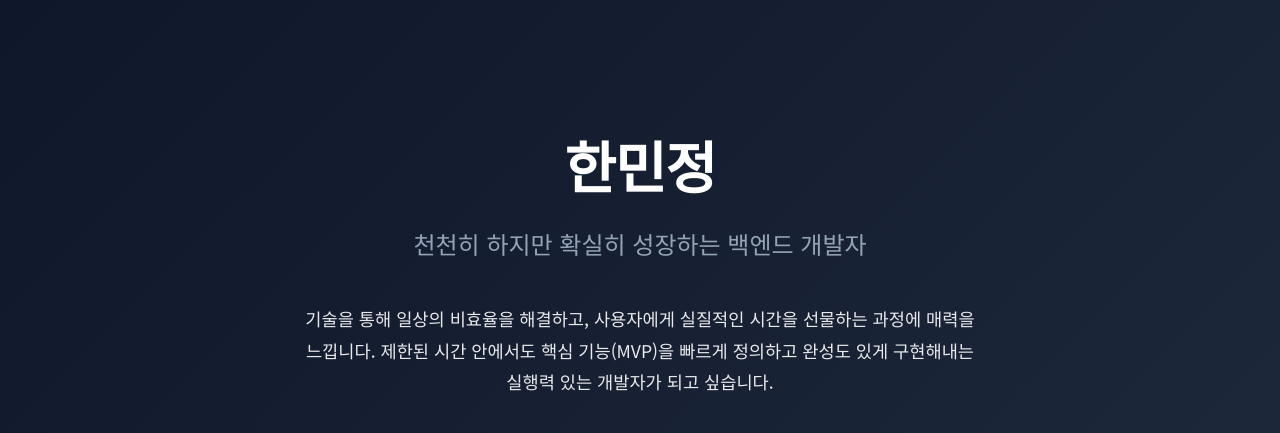
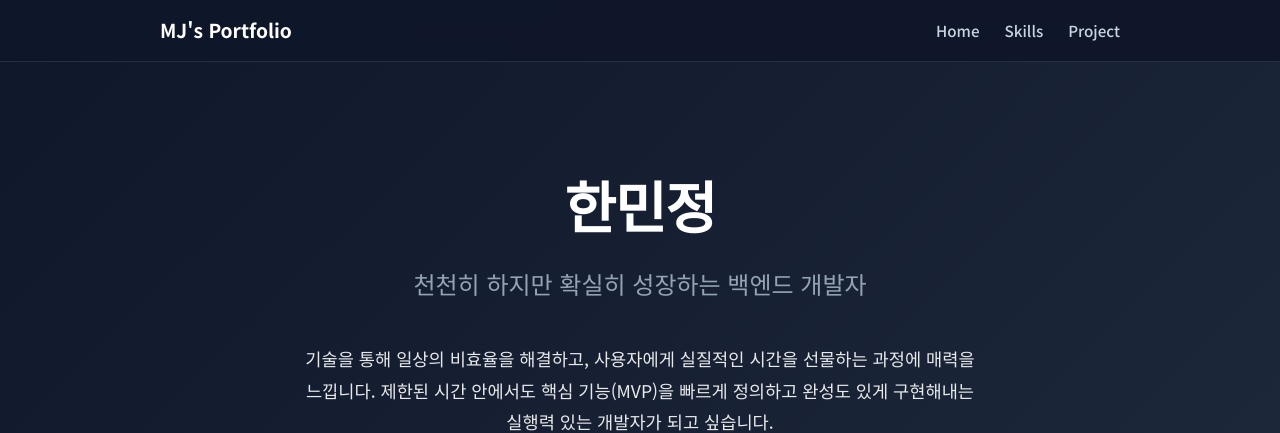
Before and after one commit to 1anminJ/Action-Log, a plain HTML site: page index.html in a window 1280 px wide. Shown: the top 433 px of the page. Drawn offline with Linux system fonts and the light colour scheme.

Commit message:
Update index.html

```diff
--- a/index.html
+++ b/index.html
@@ -4,9 +4,7 @@
     <meta charset="UTF-8">
     <meta name="viewport" content="width=device-width, initial-scale=1.0">
     <title>한민정 | Backend Developer Portfolio</title>
-    <!-- Font Awesome -->
     <link rel="stylesheet" href="https://cdnjs.cloudflare.com/ajax/libs/font-awesome/6.4.0/css/all.min.css">
-    <!-- Google Fonts -->
     <link href="https://fonts.googleapis.com/css2?family=Noto+Sans+KR:wght@300;400;500;700&display=swap" rel="stylesheet">
 
     <style>
@@ -24,6 +22,11 @@
 
         * { margin: 0; padding: 0; box-sizing: border-box; }
 
+        html {
+            scroll-behavior: smooth; /* 부드러운 스크롤 이동 */
+            scroll-padding-top: 70px; /* 네비게이션바 높이만큼 여백 */
+        }
+
         body {
             font-family: 'Noto Sans KR', sans-serif;
             line-height: 1.6;
@@ -38,11 +41,49 @@
         .container { max-width: 1000px; margin: 0 auto; padding: 0 20px; }
         section { padding: 80px 0; }
 
+        /* --- [NEW] Fixed Navigation Bar --- */
+        .navbar {
+            position: fixed;
+            top: 0;
+            left: 0;
+            width: 100%;
+            background-color: rgba(15, 23, 42, 0.95); /* 투명도 있는 다크 배경 */
+            backdrop-filter: blur(10px);
+            z-index: 1000;
+            padding: 15px 0;
+            border-bottom: 1px solid rgba(255,255,255,0.1);
+        }
+        .nav-container {
+            display: flex;
+            justify-content: space-between;
+            align-items: center;
+            max-width: 1000px;
+            margin: 0 auto;
+            padding: 0 20px;
+        }
+        .nav-logo {
+            color: var(--white);
+            font-weight: 700;
+            font-size: 1.2rem;
+        }
+        .nav-menu {
+            display: flex;
+            gap: 25px;
+        }
+        .nav-link {
+            color: #cbd5e1;
+            font-weight: 500;
+            font-size: 0.95rem;
+        }
+        .nav-link:hover {
+            color: var(--secondary-color);
+        }
+
         /* --- Header / Hero --- */
         header {
             background: linear-gradient(135deg, #0f172a 0%, #1e293b 100%);
             color: var(--white);
-            padding: 120px 0 100px;
+            padding: 160px 0 100px; /* 네비게이션바 고려하여 상단 패딩 증가 */
             text-align: center;
         }
         .hero-title { font-size: 3.5rem; font-weight: 700; margin-bottom: 15px; letter-spacing: -1px; }
@@ -112,25 +153,49 @@
         }
         .project-desc-main { font-size: 1.2rem; color: var(--text-gray); }
 
-        /* [추가됨] 배포 링크 버튼 스타일 */
-        .btn-deploy {
+        /* [수정됨] 링크 버튼 그룹 스타일 */
+        .link-group {
+            display: flex;
+            justify-content: center;
+            gap: 12px;
+            margin-top: 25px;
+            flex-wrap: wrap;
+        }
+
+        /* 공통 버튼 스타일 */
+        .btn-common {
             display: inline-flex;
             align-items: center;
+            padding: 10px 24px;
+            border-radius: 50px;
+            font-weight: 600;
+            font-size: 0.95rem;
+            box-shadow: 0 4px 6px rgba(0,0,0,0.1);
+            transition: all 0.3s ease;
+        }
+        .btn-common:hover {
+            transform: translateY(-3px);
+            box-shadow: 0 6px 12px rgba(0,0,0,0.15);
+        }
+        .btn-common i { margin-right: 8px; }
+
+        /* 서비스 배포 버튼 (파란색) */
+        .btn-deploy {
             background-color: var(--secondary-color);
             color: var(--white);
-            padding: 12px 30px;
-            border-radius: 50px;
-            font-weight: 600;
-            margin-top: 25px;
-            box-shadow: 0 4px 10px rgba(59, 130, 246, 0.3);
-            transition: all 0.3s ease;
         }
         .btn-deploy:hover {
             background-color: #2563eb;
-            transform: translateY(-3px);
-            box-shadow: 0 6px 15px rgba(59, 130, 246, 0.4);
         }
-        .btn-deploy i { margin-right: 8px; }
+
+        /* 깃허브 버튼 (회색) */
+        .btn-github-link {
+            background-color: #334155;
+            color: var(--white);
+        }
+        .btn-github-link:hover {
+            background-color: #1e293b;
+        }
 
         /* Demo Video Section */
         .video-container {
@@ -232,12 +297,25 @@
             .hero-title { font-size: 2.5rem; }
             .section-title { font-size: 1.8rem; }
             .video-container { padding-bottom: 75%; }
+            .link-group { flex-direction: column; align-items: stretch; padding: 0 40px; }
+            .btn-common { justify-content: center; }
         }
     </style>
 </head>
 <body>
 
-    <header>
+    <nav class="navbar">
+        <div class="nav-container">
+            <a href="#" class="nav-logo">MJ's Portfolio</a>
+            <div class="nav-menu">
+                <a href="#home" class="nav-link">Home</a>
+                <a href="#skills" class="nav-link">Skills</a>
+                <a href="#project" class="nav-link">Project</a>
+            </div>
+        </div>
+    </nav>
+
+    <header id="home">
         <div class="container">
             <h1 class="hero-title">한민정</h1>
             <p class="hero-subtitle">천천히 하지만 확실히 성장하는 백엔드 개발자</p>
@@ -253,7 +331,7 @@
         </div>
     </header>
 
-    <section>
+    <section id="skills">
         <div class="container">
             <h2 class="section-title">Technical Skills</h2>
             <div class="skills-grid">
@@ -297,7 +375,7 @@
         </div>
     </section>
 
-    <section class="project-section">
+    <section id="project" class="project-section">
         <div class="container">
             <h2 class="section-title">Featured Project</h2>
             <div class="project-header">
@@ -310,18 +388,20 @@
                     <span class="skill-tag">MySQL</span>
                 </div>
 
-                <!-- [추가된 부분] 배포 링크 버튼 -->
-                <div>
-                    <a href="https://action-log-front-end.vercel.app" target="_blank" class="btn-deploy">
+                <div class="link-group">
+                    <a href="https://action-log-front-end.vercel.app" target="_blank" class="btn-common btn-deploy">
                         <i class="fas fa-rocket"></i> 서비스 바로가기
                     </a>
+                    <a href="https://github.com/1anminJ/Action-Log_BackEnd" target="_blank" class="btn-common btn-github-link">
+                        <i class="fab fa-github"></i> Backend Repo
+                    </a>
+                    <a href="https://github.com/1anminJ/Action-Log_FrontEnd" target="_blank" class="btn-common btn-github-link">
+                        <i class="fab fa-github"></i> Frontend Repo
+                    </a>
                 </div>
-                <!-- [추가된 부분 끝] -->
-            </div>
+                </div>
 
-            <!-- [시연 영상 섹션] -->
             <div class="video-container">
-                <!-- 예시: 유튜브 임베드 -->
                 <iframe src="https://www.youtube.com/embed/pxMV_wATEFg" title="Action Log Demo Video" allowfullscreen></iframe>
             </div>
 
@@ -339,7 +419,6 @@
             <div class="architecture-box">
                 <h3>🏗️ System Architecture</h3>
                 <p style="margin-bottom: 20px; color: #64748b;">React(SPA) + Spring Boot + OpenAI API + AWS Cloud</p>
-                <!-- 이미지 경로를 실제 파일 위치로 수정해주세요 -->
                 <img src="images/architecture.png" alt="시스템 아키텍처 다이어그램" onerror="this.style.display='none'; this.parentElement.innerHTML+='<p style=\'color:red; margin-top:10px;\'>* 아키텍처 이미지를 연결해주세요 (images/architecture.png)</p>'">
             </div>
 
@@ -360,12 +439,10 @@
             <h3 class="gallery-title">📸 Project Screenshots</h3>
             <div class="gallery-grid">
                 <div class="gallery-item">
-                    <!-- 이미지 경로 수정 필요 -->
                     <img src="images/home.png" alt="메인 홈 화면" class="gallery-img">
                     <p class="gallery-caption">▲ 메인 홈 화면</p>
                 </div>
                 <div class="gallery-item">
-                    <!-- 이미지 경로 수정 필요 -->
                     <img src="images/summary.png" alt="AI 자동 요약 화면" class="gallery-img">
                     <p class="gallery-caption">▲ 핵심 기능 : AI 자동 요약 결과</p>
                 </div>
```
